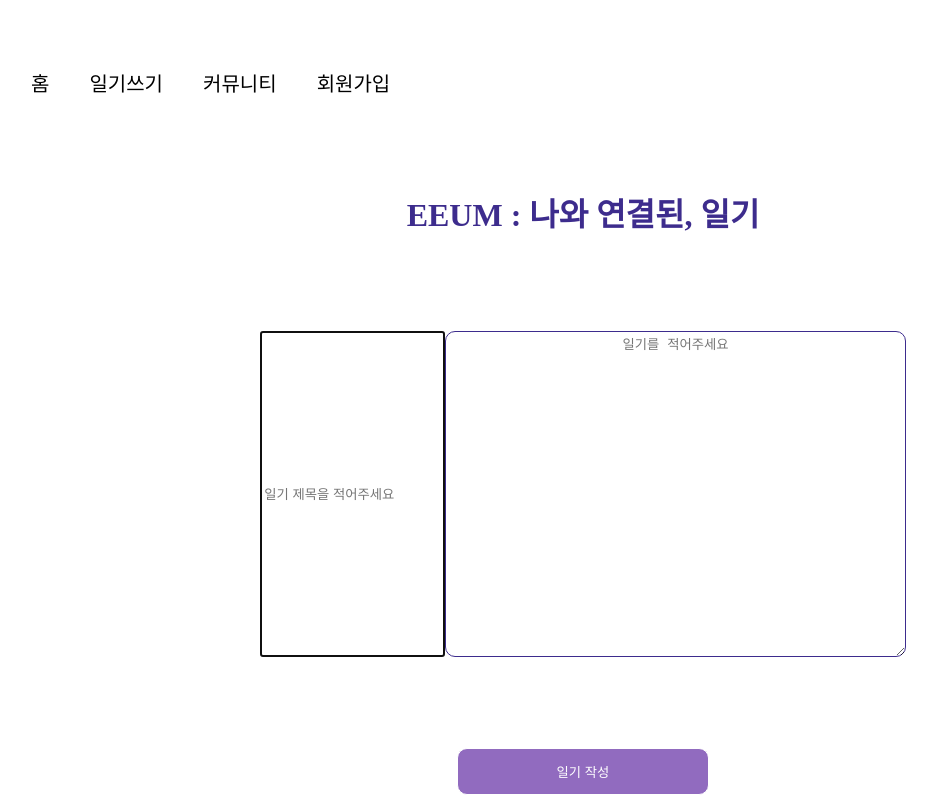
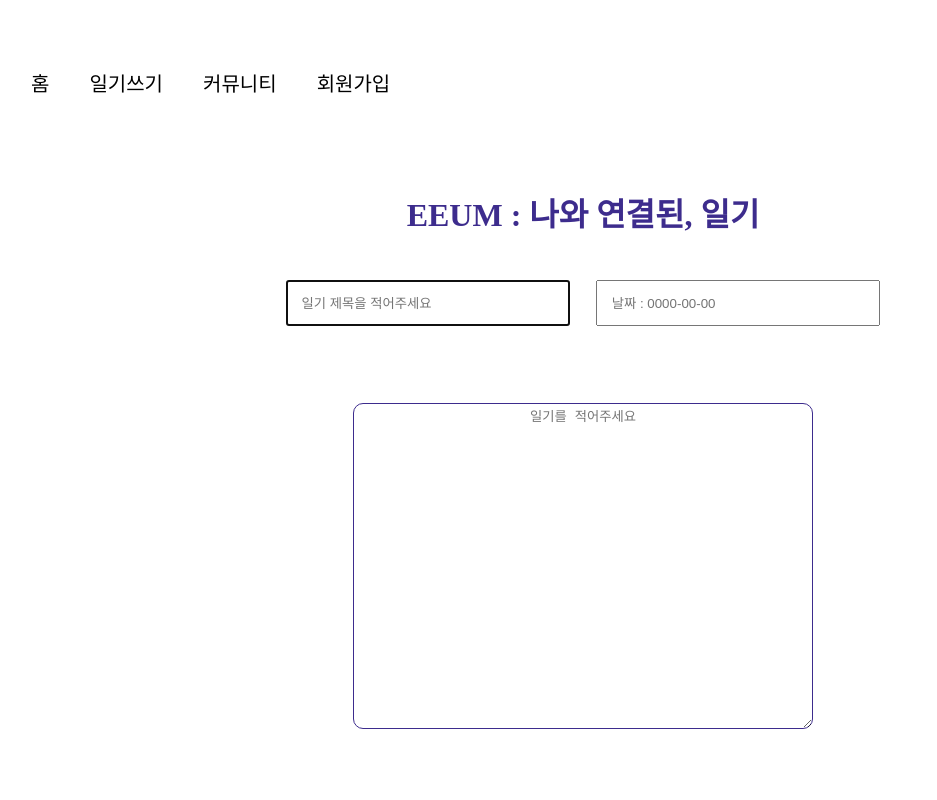
Before and after one commit to dalkey23/elice_ai_project, a React (Create React App) app in the folder aifront/: page /JournalPost in a window 1280 px wide. Shown: the top 800 px of the page, without its empty margins (57-994 px from the left). Built offline with nearby package versions, Linux system fonts and the light colour scheme.

Commit message:
fix: journal post 완료

```diff
--- /dev/null
+++ b/aifront/src/Component/Api/PostJournal.ts
@@ -0,0 +1,12 @@
+import axios from "axios";
+import { JournalRequest, JournalResponse } from "../../Types/journal.type";
+
+export const createJournal = async (body: JournalRequest) => {
+    const res = await axios.post<JournalRequest>('http://localhost:3500/api/diaries', body)
+    return res;
+};
+
+export const getJournals = async () => {
+    const res = await axios.post<JournalResponse[]>('URL')
+    return res
+};
--- /dev/null
+++ b/aifront/src/Component/Hook/Journal.hook.ts
@@ -0,0 +1,12 @@
+import { useMutation, useQuery } from 'react-query'
+import { createJournal } from '../Api/PostJournal'
+
+export const useCreateJournal = () => {
+  const {mutate, ...rest} = useMutation(createJournal)
+
+  return {
+
+    createJournal: mutate,
+    ...rest
+  }
+}
--- a/aifront/src/Page/Journal/JournalPost.tsx
+++ b/aifront/src/Page/Journal/JournalPost.tsx
@@ -1,39 +1,36 @@
 import React, { useState } from "react";
-import axios from "axios";
-import { JournalSubmit } from "../../Types/Form.type";
-import { JournalRequest, JournalResponse } from "../../Types/journal.type";
-import { JournalPostMain, JournalPostSC, ButtonDiv } from "./JournalPostSC";
+import { useNavigate } from "react-router-dom";
+import { JournalPostMain, JournalPostSC, ButtonDiv, TitleDateSC } from "./JournalPostSC";
+import { useCreateJournal } from "../../Component/Hook/Journal.hook";
 
 const JournalPost : React.FC = () => {
-
+    const  { createJournal, isLoading, isError }  = useCreateJournal();
     const [content, setContent] = useState('');
     const [title, setTitle] = useState('');
     const [publishedDate, setPublishedDate] = useState('');
+    const navigate = useNavigate();
 
-    const handleSubmit = async ({ onSubmit } : JournalSubmit) => {
-
-        const form = {
-            content, title, publishedDate
-        }
+    const handleSubmit = async (e : React.MouseEvent) => {
+        e.preventDefault();
 
         try {
-            const res = await axios.post<JournalRequest>('http://localhost:3500/api/diaries', {...form});
+            const res = await createJournal({
+                title : title,
+                content : content,
+                publishedDate: publishedDate})
+            console.log(res);
             alert('작성이 완료 되었습니다!');
-            return res;
+            navigate('/');
         } catch(err) {
             console.log(err);
             alert('다시 작성해 주세요.');
         }
+    }
 
-
-    console.log(title);
-    console.log(content);
-
-    }
     return(
         <JournalPostMain>
             <h1>EEUM : 나와 연결된, 일기</h1>
-            <JournalPostSC>
+            <TitleDateSC>
                 <input
                 autoFocus
                 placeholder = "일기 제목을 적어주세요"
@@ -42,6 +39,15 @@ const JournalPost : React.FC = () => {
                 onChange = {(e : React.ChangeEvent<HTMLInputElement>) =>
                     setTitle(e.target.value)
                 } />
+                <input
+                placeholder = "날짜 : 0000-00-00"
+                name = "publishedDate"
+                value = {publishedDate}
+                onChange = {(e : React.ChangeEvent<HTMLInputElement>) =>
+                    setPublishedDate(e.target.value)
+                } />
+            </TitleDateSC>
+            <JournalPostSC>
                 <textarea
                 placeholder = "일기를 적어주세요"
                 name = "content"
@@ -51,8 +57,10 @@ const JournalPost : React.FC = () => {
                 } />
             </JournalPostSC>
             <ButtonDiv>
-                <button type = "submit">일기 작성</button>
+                <button onClick = {handleSubmit}>일기 작성</button>
             </ButtonDiv>
+            {isLoading && <p>로딩중...</p>}
+            {isError && <p>에러발생!!</p>}
         </JournalPostMain>
     )
 }
--- a/aifront/src/Page/Journal/JournalPostSC.tsx
+++ b/aifront/src/Page/Journal/JournalPostSC.tsx
@@ -1,12 +1,24 @@
 import styled from "styled-components";
 
 export const JournalPostMain = styled.div`
+
     & h1 {
         display : flex;
         justify-Content : center;
         margin : 1em;
         color : #3D2C8D;
     }
+
+    & input {
+        padding : 1em;
+        margin : 1em;
+        width : 20%
+    }
+`
+
+export const TitleDateSC = styled.div`
+    display : flex;
+    justify-Content : center;
 `
 
 export const JournalPostSC = styled.div`
--- a/aifront/src/Types/journal.type.ts
+++ b/aifront/src/Types/journal.type.ts
@@ -1,11 +1,11 @@
 export type JournalResponse = {
     title : string;
     content : string;
-    publishedDate: number;
+    publishedDate: string;
   };
 
   export type JournalRequest = {
     title : string;
     content : string;
-    publishedDate: number;
+    publishedDate: string;
   };
```
